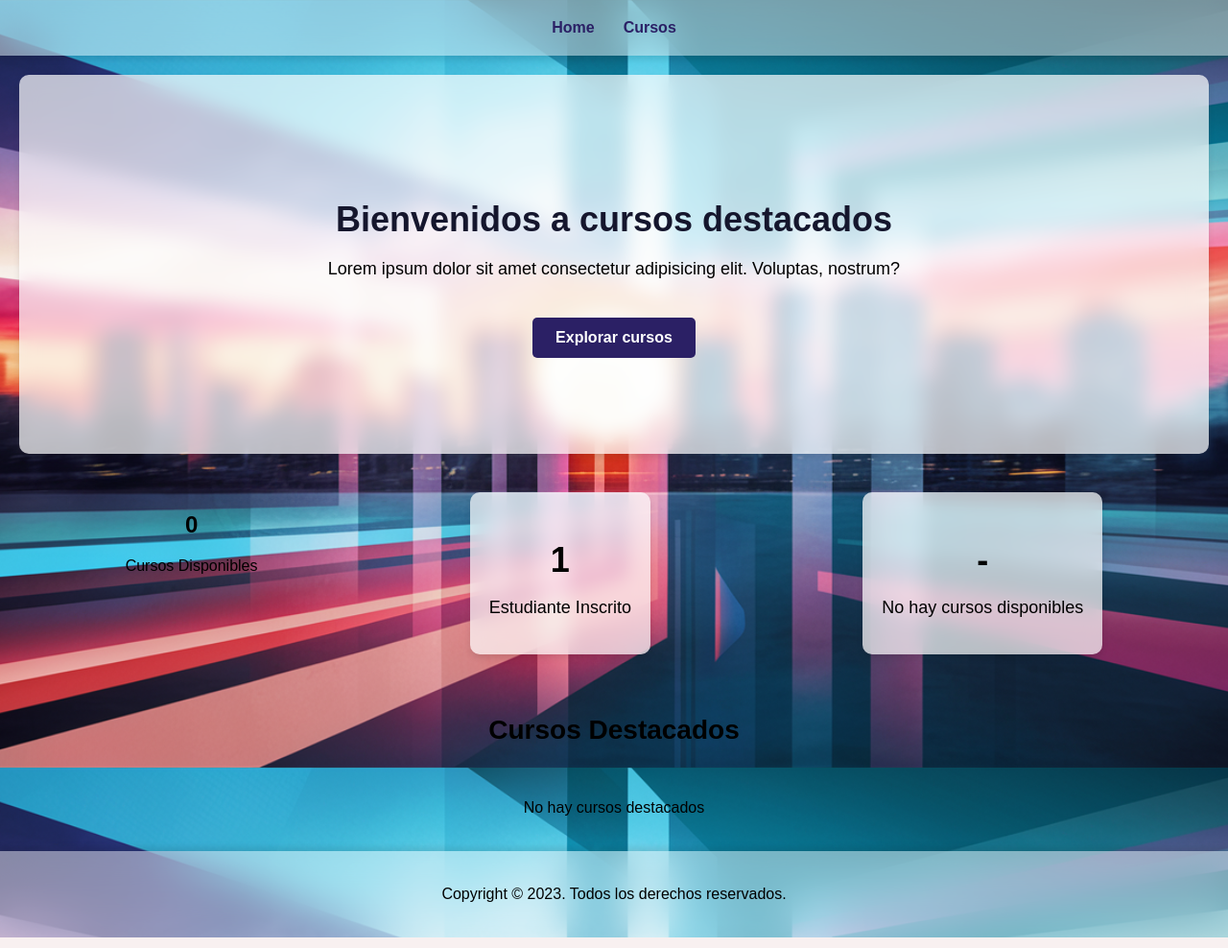
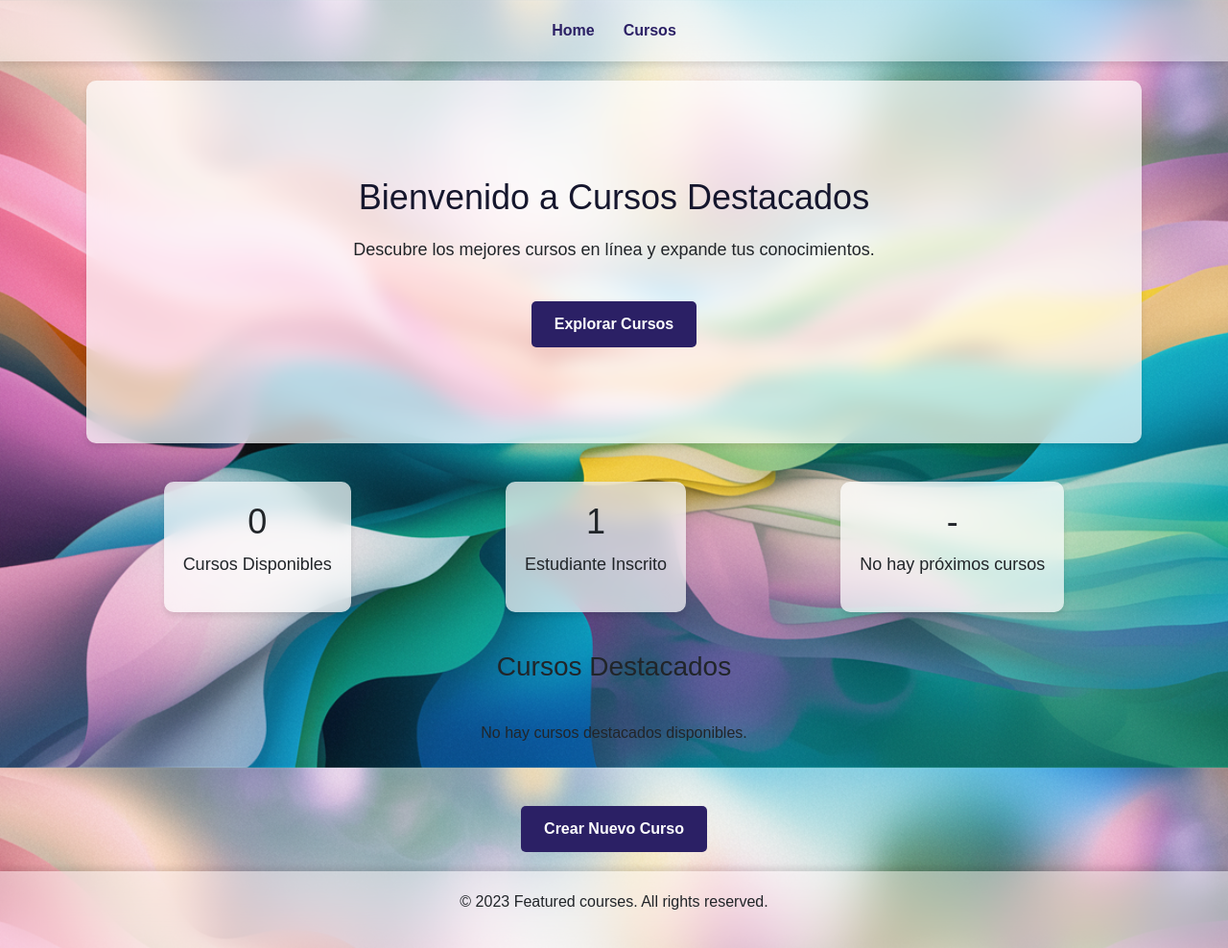
Before and after one commit to facundopereyra554/proyecto-django-cm4, a Django app: page / in a window 1280 px wide. Shown: the whole page at 96% size. Run offline with Django 5.2, Linux system fonts and the light colour scheme; data comes from the database, SQL or seed files in the repository; tables that the repository leaves empty hold one stand-in row (values such as "Sample post").

Commit message:
Agregando formulario

```diff
--- a/cursos/templates/cursos/home.html
+++ b/cursos/templates/cursos/home.html
@@ -1,29 +1,35 @@
 {% extends 'base.html' %}
-
 {% load static %}
 {% block title %}Cursos Destacados - Inicio{% endblock %}
-
 {% block styles %}
     <link rel="stylesheet" href="{% static 'css/homepage.css' %}">
 {% endblock %}
-
-
 {% block content %}
-
     <section class="hero">
-        <h1>Bienvenidos a cursos destacados</h1>
-        <p>Lorem ipsum dolor sit amet consectetur adipisicing elit. Voluptas, nostrum?</p>
-        <a href="{% url 'curso_list' %}" class="cta-button">Explorar cursos</a>
+        <h1>Bienvenido a Cursos Destacados</h1>
+        <p>Descubre los mejores cursos en línea y expande tus conocimientos.</p>
+        <a href="{% url 'curso_list' %}" class="cta-button">Explorar Cursos</a>
     </section>
-
     <section class="stats">
-        <div>
-            <h2>{{num_cursos}}</h2>
-            <p>{% if num_cursos == 1 %}Curso Disponible{% else %}Cursos Disponibles{% endif %}</p>
+        <div class="stat">
+            <h2>{{ num_cursos }}</h2>
+            <p>
+                {% if num_cursos == 1 %}
+                    Curso Disponible
+                {% else %}
+                    Cursos Disponibles
+                {% endif %}
+            </p>
         </div>
         <div class="stat">
-            <h2>{{num_estudiantes}}</h2>
-            <p>{% if num_estudiantes == 1 %}Estudiante Inscrito{% else %}Estudiantes Inscritos{% endif %}</p>
+            <h2>{{ num_estudiantes }}</h2>
+            <p>
+                {% if num_estudiantes == 1 %}
+                    Estudiante Inscrito
+                {% else %}
+                    Estudiantes Inscritos
+                {% endif %}
+            </p>
         </div>
         {% if proximo_curso %}
             <div class="stat">
@@ -33,28 +39,30 @@
         {% else %}
             <div class="stat">
                 <h2>-</h2>
-            <p>No hay cursos disponibles</p>
+                <p>No hay próximos cursos</p>
             </div>
         {% endif %}
     </section>
-
     <section class="featured-courses">
         <h2>Cursos Destacados</h2>
         <div class="course-grid">
-
             {% for curso in cursos_destacados %}
                 <div class="course-card">
                     <a href="{% url 'curso_detail' curso.id %}">
-                        <img src="{% static curso.imagen %}" alt="{{ curso.nombre }}">
+                        <img width="auto"
+                             height="auto"
+                             src="{% static curso.imagen %}"
+                             alt="{{ curso.nombre }}">
                     </a>
                     <h3>{{ curso.nombre }}</h3>
                     <p>{{ curso.descripcion|truncatechars:100 }}</p>
                 </div>
             {% empty %}
-                <p>No hay cursos destacados</p>
+                <p>No hay cursos destacados disponibles.</p>
             {% endfor %}
-
         </div>
     </section>
-
+    <section class="new-course mt-5">
+        <a class="cta-button" href="{% url 'curso_create' %}">Crear Nuevo Curso</a>
+    </section>
 {% endblock %}
--- a/cursos/urls.py
+++ b/cursos/urls.py
@@ -1,9 +1,19 @@
 from django.urls import path
-from .views import home, curso_list, curso_detail
+from .views import (
+    curso_list,
+    curso_detail,
+    home,
+    create_curso,
+    update_curso,
+    delete_curso,
+)
 
 
 urlpatterns = [
     path("", home, name="home"),
     path("cursos/", curso_list, name="curso_list"),
     path("cursos/<int:curso_id>/", curso_detail, name="curso_detail"),
+    path("cursos/crear/", create_curso, name="curso_create"),
+    path("cursos/<int:curso_id>/actualizar/", update_curso, name="curso_update"),
+    path("cursos/<int:curso_id>/eliminar/", delete_curso, name="curso_delete"),
 ]
--- a/cursos/views.py
+++ b/cursos/views.py
@@ -1,6 +1,8 @@
 from django.shortcuts import render
 from .models import *
 from datetime import date
+from .forms.curso_form import CursoForm
+from  django.shortcuts import redirect
 
 
 
@@ -74,7 +76,7 @@ def curso_detail(request, curso_id):
     curso_data = {
         "id": curso.id,
         "nombre": curso.nombre,
-        "description": curso.descripcion,
+        "descripcion": curso.descripcion,
         "imagen": f"img/{curso.categoria.color}.png",
         "precio": curso.precio,
         "fecha_prublicacion": curso.fecha_publicacion,
@@ -87,3 +89,36 @@ def curso_detail(request, curso_id):
     context = {"curso": curso_data}
 
     return render(request, "cursos/curso_detail.html", context=context)
+
+
+
+def create_curso(request):
+    if request.method == "POST":
+        form = CursoForm(request.POST)
+        if form.is_valid():
+            form.save()
+            return redirect("curso_list")
+    else:
+        form = CursoForm()
+
+    context = {"titulo": "Nuevo Curso", "form": form, "submit": "Crear Curso"}
+    return render(request, "cursos/curso_form.html", context)
+
+
+def update_curso(request, curso_id):
+    curso = Curso.objects.get(id=curso_id)
+    if request.method == "POST":
+        form = CursoForm(request.POST, instance=curso)
+        if form.is_valid():
+            form.save()
+            return redirect("curso_list")
+    else:
+        form = CursoForm(instance=curso)
+
+    context = {"titulo": "Editar Curso", "form": form, "submit": "Actualizar Curso"}
+    return render(request, "cursos/curso_form.html", context)
+
+def delete_curso(request, curso_id):
+    curso = Curso.objects.get(id=curso_id)
+    curso.delete()
+    return redirect("curso_list")
--- a/static/css/style.css
+++ b/static/css/style.css
@@ -133,3 +133,18 @@ footer {
   text-align: center;
   box-shadow: 0 -4px 6px rgba(0, 0, 0, 0.1);
 }
+
+.cta-button {
+  display: inline-block;
+  padding: 12px 24px;
+  background-color: #2b2065;
+  color: #fff;
+  text-decoration: none;
+  border-radius: 5px;
+  font-weight: bold;
+  transition: background-color 0.3s;
+}
+
+.cta-button:hover {
+  background-color: #1e184c;
+}
--- a/templates/base.html
+++ b/templates/base.html
@@ -2,30 +2,48 @@
 <!DOCTYPE html>
 <html lang="en">
     <head>
-    <meta charset="UTF-8">
-    <meta name="viewport" content="width=device-width, initial-scale=1.0">
-    <title>{% block title %}Cursos Destacados{% endblock %}</title>
-    <link rel="stylesheet" href="{% static 'css/style.css' %}">
-    {% block styles %}
-    {% endblock %}
+        <meta charset="UTF-8" />
+        <meta name="viewport" content="width=device-width, initial-scale=1.0" />
+        <meta name="description"
+              content="A platform to discover the best online courses" />
+        <meta name="keywords" content="courses, online, education" />
+        <title>
+            {% block title %}Cursos Destacados{% endblock %}
+        </title>
+        <link rel="shortcut icon"
+              type="image/x-icon"
+              href="{% static 'img/favicon.png' %}" />
+        <link href="https://cdn.jsdelivr.net/npm/bootstrap@5.3.3/dist/css/bootstrap.min.css"
+              rel="stylesheet"
+              integrity="sha384-QWTKZyjpPEjISv5WaRU9OFeRpok6YctnYmDr5pNlyT2bRjXh0JMhjY6hW+ALEwIH"
+              crossorigin="anonymous">
+        <link rel="stylesheet" href="{% static 'css/style.css' %}" />
+        {% block styles %}{% endblock %}
     </head>
     <body class="main-body">
         <header>
             <nav>
                 <ul>
-                <li><a href="{% url 'home' %}">Home</a></li>
-                <li><a href="{% url 'curso_list' %}">Cursos</a></li>
+                    <li>
+                        <a href="{% url 'home' %}">Home</a>
+                    </li>
+                    <li>
+                        <a href="{% url 'curso_list' %}">Cursos</a>
+                    </li>
                 </ul>
             </nav>
         </header>
         <div class="container">
-        {% block content %}
-        {% endblock %}
+            {% block content %}{% endblock %}
         </div>
-
         <footer>
-        <p>Copyright © 2023. Todos los derechos reservados.</p>
+            <p>© 2023 Featured courses. All rights reserved.</p>
         </footer>
-
     </body>
+    <script src="https://cdn.jsdelivr.net/npm/@popperjs/core@2.11.8/dist/umd/popper.min.js"
+            integrity="sha384-I7E8VVD/ismYTF4hNIPjVp/Zjvgyol6VFvRkX/vR+Vc4jQkC+hVqc2pM8ODewa9r"
+            crossorigin="anonymous"></script>
+    <script src="https://cdn.jsdelivr.net/npm/bootstrap@5.3.3/dist/js/bootstrap.min.js"
+            integrity="sha384-0pUGZvbkm6XF6gxjEnlmuGrJXVbNuzT9qBBavbLwCsOGabYfZo0T0to5eqruptLy"
+            crossorigin="anonymous"></script>
 </html>
```
Also changed, not shown: cursos/forms/curso_form.py (added, +56 -0 lines), cursos/templates/cursos/curso_detail.html (+46 -14 lines), cursos/templates/cursos/curso_form.html (added, +12 -0 lines), static/css/404.css (+4 -23 lines), static/css/bg2.png, static/img/favicon.png (added). Lines whose indentation alone changed are shown as unchanged.
